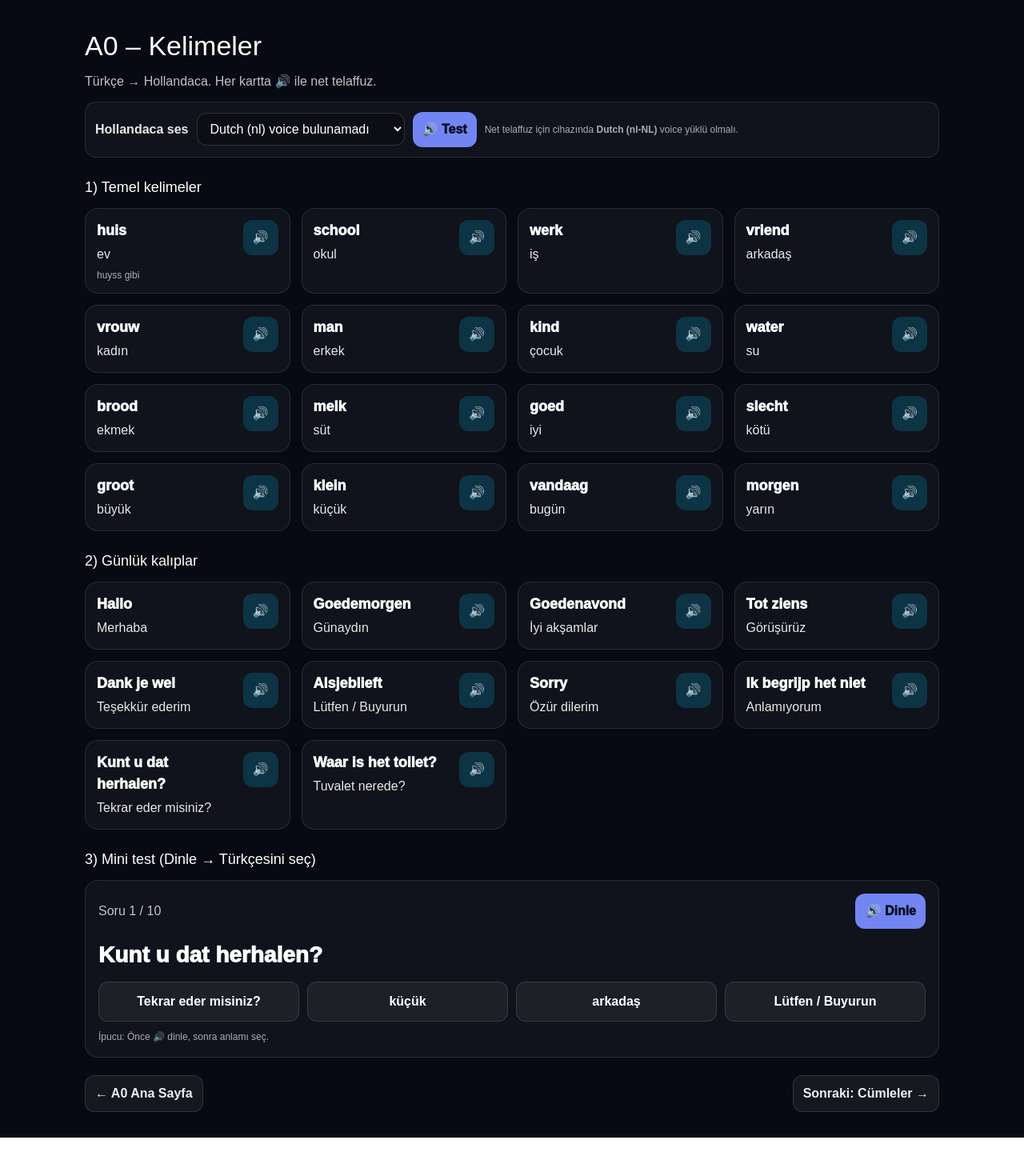
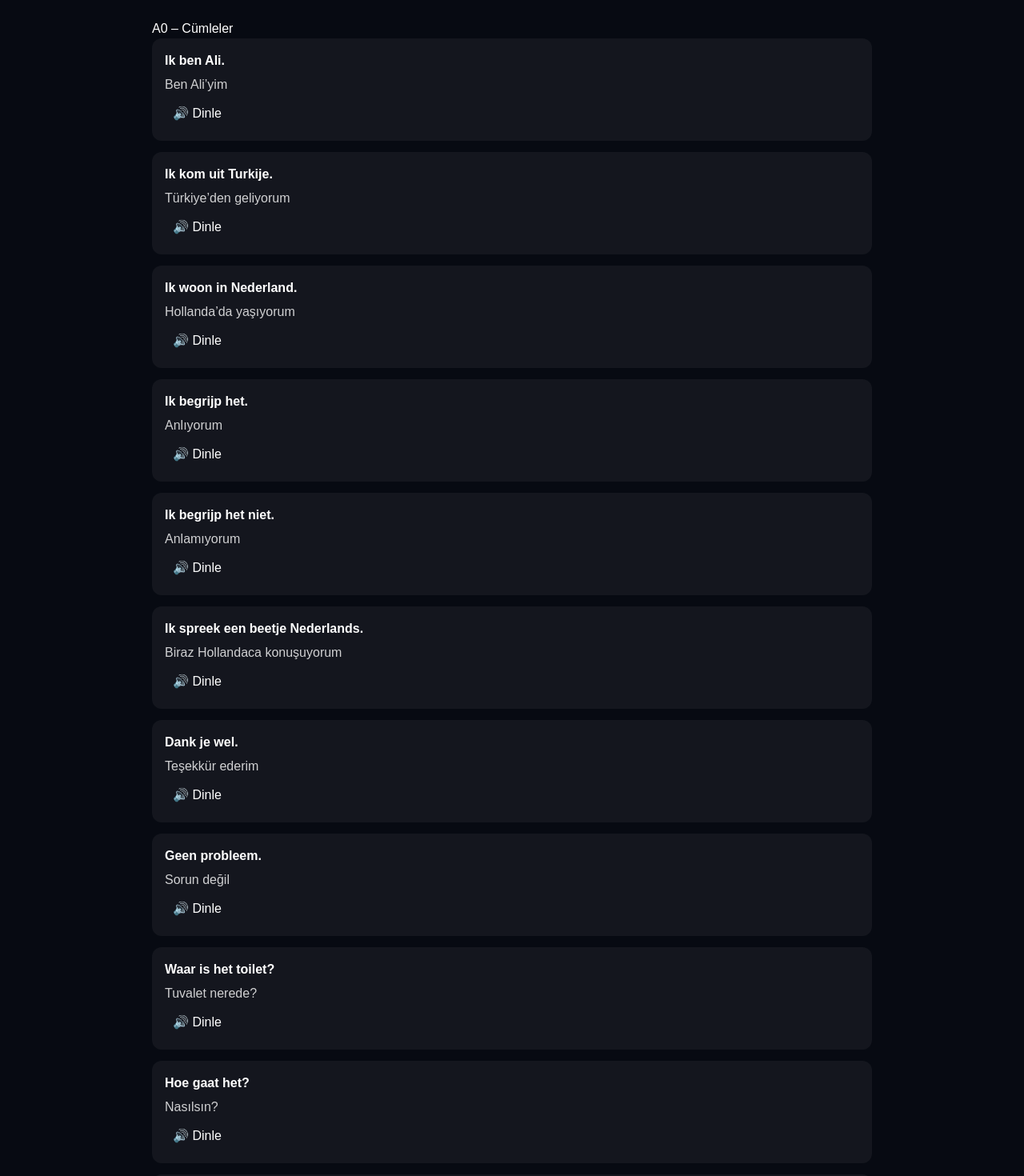
Before and after one commit to cosmuslum/nextjs-boilerplate, a Next.js app: page /a0/cumleler in a window 1280 px wide. Shown: the top 1470 px of the page at 80% size. Before the commit the page ends 1422 px from the top, so only its background shows below. Built offline with nearby package versions, Linux system fonts and the light colour scheme.

Commit message:
Update page.tsx

```diff
--- a/app/a0/cumleler/page.tsx
+++ b/app/a0/cumleler/page.tsx
@@ -1,299 +1,59 @@
 "use client";
 
-import React, { useEffect, useMemo, useState } from "react";
-import { speakDutch, getDutchVoices, saveVoiceName, getSavedVoiceName } from "../../_shared/tts";
+import { speakDutch } from "../../_shared/tts";
 
-type Item = { nl: string; tr: string; note?: string };
-
-const WORDS: Item[] = [
-  { nl: "huis", tr: "ev", note: "huyss gibi" },
-  { nl: "school", tr: "okul" },
-  { nl: "werk", tr: "iş" },
-  { nl: "vriend", tr: "arkadaş" },
-  { nl: "vrouw", tr: "kadın" },
-  { nl: "man", tr: "erkek" },
-  { nl: "kind", tr: "çocuk" },
-  { nl: "water", tr: "su" },
-  { nl: "brood", tr: "ekmek" },
-  { nl: "melk", tr: "süt" },
-  { nl: "goed", tr: "iyi" },
-  { nl: "slecht", tr: "kötü" },
-  { nl: "groot", tr: "büyük" },
-  { nl: "klein", tr: "küçük" },
-  { nl: "vandaag", tr: "bugün" },
-  { nl: "morgen", tr: "yarın" },
+const SENTENCES = [
+  ["Ik ben Ali.", "Ben Ali’yim"],
+  ["Ik kom uit Turkije.", "Türkiye’den geliyorum"],
+  ["Ik woon in Nederland.", "Hollanda’da yaşıyorum"],
+  ["Ik begrijp het.", "Anlıyorum"],
+  ["Ik begrijp het niet.", "Anlamıyorum"],
+  ["Ik spreek een beetje Nederlands.", "Biraz Hollandaca konuşuyorum"],
+  ["Dank je wel.", "Teşekkür ederim"],
+  ["Geen probleem.", "Sorun değil"],
+  ["Waar is het toilet?", "Tuvalet nerede?"],
+  ["Hoe gaat het?", "Nasılsın?"],
+  ["Hoe laat is het?", "Saat kaç?"],
+  ["Ik wil koffie.", "Kahve istiyorum"],
+  ["Ik wil water.", "Su istiyorum"],
+  ["Ik heb honger.", "Açım"],
+  ["Ik heb dorst.", "Susadım"],
+  ["Kun je me helpen?", "Bana yardım eder misin?"],
+  ["Tot ziens.", "Görüşürüz"],
+  ["Tot morgen.", "Yarın görüşürüz"],
+  ["Fijne dag!", "İyi günler!"],
+  ["Goedenavond.", "İyi akşamlar"],
 ];
 
-const PHRASES: Item[] = [
-  { nl: "Hallo", tr: "Merhaba" },
-  { nl: "Goedemorgen", tr: "Günaydın" },
-  { nl: "Goedenavond", tr: "İyi akşamlar" },
-  { nl: "Tot ziens", tr: "Görüşürüz" },
-  { nl: "Dank je wel", tr: "Teşekkür ederim" },
-  { nl: "Alsjeblieft", tr: "Lütfen / Buyurun" },
-  { nl: "Sorry", tr: "Özür dilerim" },
-  { nl: "Ik begrijp het niet", tr: "Anlamıyorum" },
-  { nl: "Kunt u dat herhalen?", tr: "Tekrar eder misiniz?" },
-  { nl: "Waar is het toilet?", tr: "Tuvalet nerede?" },
-];
-
-function shuffle<T>(arr: T[]) {
-  const a = [...arr];
-  for (let i = a.length - 1; i > 0; i--) {
-    const j = Math.floor(Math.random() * (i + 1));
-    [a[i], a[j]] = [a[j], a[i]];
-  }
-  return a;
-}
-
-export default function A0KelimelerPage() {
-  // Mini test
-  const quizPool = useMemo(() => shuffle([...WORDS, ...PHRASES]).slice(0, 10), []);
-  const [idx, setIdx] = useState(0);
-  const [picked, setPicked] = useState<string | null>(null);
-  const [score, setScore] = useState(0);
-
-  const current = quizPool[idx];
-
-  const options = useMemo(() => {
-    if (!current) return [];
-    const others = shuffle(quizPool.filter((x) => x.nl !== current.nl)).slice(0, 3);
-    return shuffle([current, ...others]).map((x) => x.tr);
-  }, [idx]);
-
-  const onAnswer = (ans: string) => {
-    if (!current) return;
-    setPicked(ans);
-    if (ans === current.tr) setScore((s) => s + 1);
-    setTimeout(() => {
-      setPicked(null);
-      setIdx((i) => Math.min(i + 1, quizPool.length));
-    }, 750);
-  };
-
-  const resetQuiz = () => window.location.reload();
-
+export default function CumlelerPage() {
   return (
     <main style={s.page}>
       <div style={s.container}>
-        <h1 style={s.h1}>A0 – Kelimeler</h1>
-        <p style={s.sub}>
-          Türkçe → Hollandaca. Her kartta <b>🔊</b> ile net telaffuz.
-        </p>
+        <h1>A0 – Cümleler</h1>
 
-        <VoicePicker />
+        <div style={s.list}>
+          {SENTENCES.map(([nl, tr]) => (
+            <div key={nl} style={s.card}>
+              <div style={s.nl}>{nl}</div>
+              <div style={s.tr}>{tr}</div>
+              <button onClick={() => speakDutch(nl)} style={s.btn}>🔊 Dinle</button>
+            </div>
+          ))}
+        </div>
 
-        <section style={s.section}>
-          <h2 style={s.h2}>1) Temel kelimeler</h2>
-          <div style={s.grid}>
-            {WORDS.map((w) => (
-              <div key={w.nl} style={s.card}>
-                <div style={s.row}>
-                  <div>
-                    <div style={s.nl}>{w.nl}</div>
-                    <div style={s.tr}>{w.tr}</div>
-                    {w.note ? <div style={s.note}>{w.note}</div> : null}
-                  </div>
-                  <button style={s.play} onClick={() => speakDutch(w.nl)}>
-                    🔊
-                  </button>
-                </div>
-              </div>
-            ))}
-          </div>
-        </section>
-
-        <section style={s.section}>
-          <h2 style={s.h2}>2) Günlük kalıplar</h2>
-          <div style={s.grid}>
-            {PHRASES.map((p) => (
-              <div key={p.nl} style={s.card}>
-                <div style={s.row}>
-                  <div>
-                    <div style={s.nl}>{p.nl}</div>
-                    <div style={s.tr}>{p.tr}</div>
-                  </div>
-                  <button style={s.play} onClick={() => speakDutch(p.nl)}>
-                    🔊
-                  </button>
-                </div>
-              </div>
-            ))}
-          </div>
-        </section>
-
-        <section style={s.section}>
-          <h2 style={s.h2}>3) Mini test (Dinle → Türkçesini seç)</h2>
-
-          {idx >= quizPool.length ? (
-            <div style={s.quizDone}>
-              <div style={s.quizTitle}>Bitti! 🎉</div>
-              <div style={s.quizScore}>
-                Skor: {score} / {quizPool.length}
-              </div>
-              <button style={s.bigBtn} onClick={resetQuiz}>
-                Tekrar başlat
-              </button>
-            </div>
-          ) : (
-            <div style={s.quizBox}>
-              <div style={s.quizTop}>
-                <div style={s.quizCounter}>
-                  Soru {idx + 1} / {quizPool.length}
-                </div>
-                <button style={s.bigBtn} onClick={() => speakDutch(current.nl)}>
-                  🔊 Dinle
-                </button>
-              </div>
-
-              <div style={s.quizWord}>{current.nl}</div>
-
-              <div style={s.options}>
-                {options.map((o) => {
-                  const isCorrect = picked && o === current.tr;
-                  const isWrong = picked && o === picked && o !== current.tr;
-
-                  return (
-                    <button
-                      key={o}
-                      onClick={() => (picked ? null : onAnswer(o))}
-                      style={{
-                        ...s.optBtn,
-                        ...(isCorrect ? s.correct : {}),
-                        ...(isWrong ? s.wrong : {}),
-                      }}
-                    >
-                      {o}
-                    </button>
-                  );
-                })}
-              </div>
-
-              <div style={s.quizHint}>
-                İpucu: Önce 🔊 dinle, sonra anlamı seç.
-              </div>
-            </div>
-          )}
-        </section>
-
-        <div style={s.navRow}>
-          <a href="/a0" style={s.linkBtn}>← A0 Ana Sayfa</a>
-          <a href="/a0/cumleler" style={s.linkBtn}>Sonraki: Cümleler →</a>
-        </div>
+        <a href="/a0" style={s.link}>← A0 Ana Sayfa</a>
       </div>
     </main>
   );
 }
 
-function VoicePicker() {
-  const [voices, setVoices] = useState<SpeechSynthesisVoice[]>([]);
-  const [selected, setSelected] = useState<string>("");
-
-  useEffect(() => {
-    const load = () => {
-      const v = getDutchVoices();
-      setVoices(v);
-      setSelected(getSavedVoiceName() || (v[0]?.name ?? ""));
-    };
-    load();
-    window.speechSynthesis?.addEventListener?.("voiceschanged", load as any);
-    return () => window.speechSynthesis?.removeEventListener?.("voiceschanged", load as any);
-  }, []);
-
-  return (
-    <div style={s.voiceBox}>
-      <div style={s.voiceTitle}>Hollandaca ses</div>
-      <select
-        value={selected}
-        onChange={(e) => {
-          setSelected(e.target.value);
-          saveVoiceName(e.target.value);
-        }}
-        style={s.select}
-      >
-        {voices.length === 0 ? (
-          <option value="">Dutch (nl) voice bulunamadı</option>
-        ) : (
-          voices.map((v) => (
-            <option key={v.name} value={v.name}>
-              {v.name} — {v.lang}
-            </option>
-          ))
-        )}
-      </select>
-      <button style={s.testBtn} onClick={() => speakDutch("Goedemorgen. Dit is Nederlands.")}>
-        🔊 Test
-      </button>
-      <div style={s.voiceHint}>
-        Net telaffuz için cihazında <b>Dutch (nl-NL)</b> voice yüklü olmalı.
-      </div>
-    </div>
-  );
-}
-
-const s: Record<string, React.CSSProperties> = {
-  page: { minHeight: "100vh", background: "#070A12", color: "white", padding: "32px 0" },
-  container: { maxWidth: 1100, margin: "0 auto", padding: "0 16px" },
-  h1: { fontSize: 34, marginBottom: 6 },
-  sub: { opacity: 0.75, marginBottom: 12, lineHeight: 1.6 },
-
-  voiceBox: {
-    marginTop: 10,
-    marginBottom: 18,
-    background: "rgba(255,255,255,0.04)",
-    border: "1px solid rgba(255,255,255,0.10)",
-    borderRadius: 14,
-    padding: 12,
-    display: "flex",
-    gap: 10,
-    alignItems: "center",
-    flexWrap: "wrap",
-  },
-  voiceTitle: { fontWeight: 900, opacity: 0.9 },
-  select: {
-    padding: "10px 12px",
-    borderRadius: 12,
-    background: "rgba(0,0,0,0.25)",
-    color: "white",
-    border: "1px solid rgba(255,255,255,0.14)",
-    minWidth: 260,
-  },
-  testBtn: {
-    cursor: "pointer",
-    border: "none",
-    borderRadius: 12,
-    padding: "10px 12px",
-    background: "rgba(120,140,255,0.95)",
-    color: "#0B1020",
-    fontWeight: 950,
-  },
-  voiceHint: { fontSize: 12, opacity: 0.65 },
-
-  section: { marginTop: 24 },
-  h2: { fontSize: 18, marginBottom: 12 },
-  grid: { display: "grid", gridTemplateColumns: "repeat(auto-fill, minmax(240px, 1fr))", gap: 14 },
-  card: { background: "rgba(255,255,255,0.04)", border: "1px solid rgba(255,255,255,0.10)", borderRadius: 16, padding: 14 },
-  row: { display: "flex", alignItems: "flex-start", justifyContent: "space-between", gap: 10 },
-  nl: { fontSize: 18, fontWeight: 950 },
-  tr: { marginTop: 4, opacity: 0.9 },
-  note: { marginTop: 6, fontSize: 12, opacity: 0.65, lineHeight: 1.4 },
-  play: { cursor: "pointer", border: "none", borderRadius: 12, padding: "10px 12px", background: "rgba(0,200,255,0.18)", color: "white", fontWeight: 950 },
-
-  quizBox: { background: "rgba(255,255,255,0.04)", border: "1px solid rgba(255,255,255,0.10)", borderRadius: 16, padding: 16 },
-  quizTop: { display: "flex", alignItems: "center", justifyContent: "space-between", gap: 12, flexWrap: "wrap" },
-  quizCounter: { opacity: 0.75 },
-  quizWord: { fontSize: 28, fontWeight: 950, marginTop: 12, marginBottom: 12 },
-  options: { display: "grid", gridTemplateColumns: "repeat(auto-fit, minmax(200px, 1fr))", gap: 10 },
-  optBtn: { cursor: "pointer", padding: "12px 12px", borderRadius: 12, border: "1px solid rgba(255,255,255,0.12)", background: "rgba(255,255,255,0.06)", color: "white", fontWeight: 900 },
-  correct: { border: "1px solid rgba(0,255,160,0.4)", background: "rgba(0,255,160,0.12)" },
-  wrong: { border: "1px solid rgba(255,80,80,0.45)", background: "rgba(255,80,80,0.12)" },
-  quizHint: { marginTop: 10, fontSize: 12, opacity: 0.65, lineHeight: 1.5 },
-
-  quizDone: { background: "rgba(255,255,255,0.04)", border: "1px solid rgba(255,255,255,0.10)", borderRadius: 16, padding: 16, textAlign: "center" },
-  quizTitle: { fontSize: 22, fontWeight: 950 },
-  quizScore: { marginTop: 8, opacity: 0.85, marginBottom: 12 },
-  bigBtn: { cursor: "pointer", border: "none", borderRadius: 12, padding: "10px 12px", background: "rgba(120,140,255,0.95)", color: "#0B1020", fontWeight: 950 },
-
-  navRow: { marginTop: 22, display: "flex", justifyContent: "space-between", gap: 10, flexWrap: "wrap" },
-  linkBtn: { textDecoration: "none", color: "rgba(255,255,255,0.92)", background: "rgba(255,255,255,0.06)", border: "1px solid rgba(255,255,255,0.12)", padding: "10px 12px", borderRadius: 12, fontWeight: 900 },
+const s: any = {
+  page: { background: "#070A12", color: "white", minHeight: "100vh", padding: 24 },
+  container: { maxWidth: 900, margin: "0 auto" },
+  list: { display: "grid", gridTemplateColumns: "1fr", gap: 14 },
+  card: { background: "rgba(255,255,255,.05)", padding: 16, borderRadius: 12 },
+  nl: { fontWeight: 800, fontSize: 16 },
+  tr: { opacity: .8, margin: "6px 0" },
+  btn: { padding: "6px 10px", borderRadius: 8, cursor: "pointer" },
+  link: { display: "inline-block", marginTop: 20, color: "#9db4ff" }
 };
```
